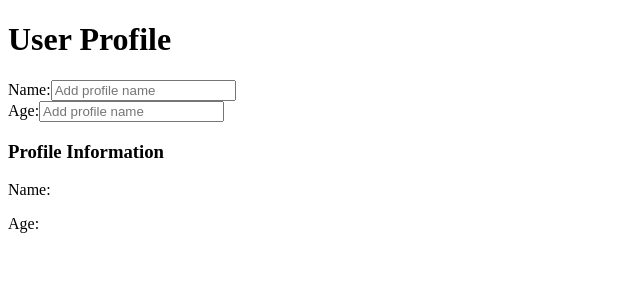
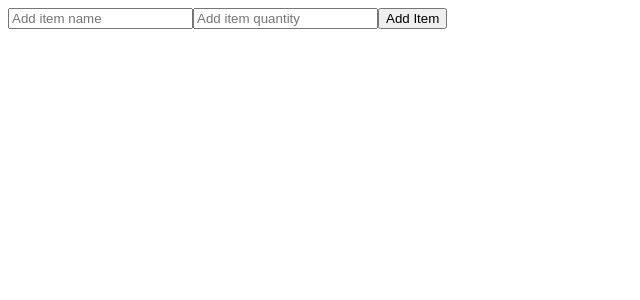
Before and after one commit to G1DY/React-Demo, a React (Vite) app in the folder react-demos/: page / in a window 1280 px wide. Shown: the top 300 px of the page, without its empty margins (0-640 px from the left). Built offline with nearby package versions, Linux system fonts and the light colour scheme.

Commit message:
shoppingList using usestate

```diff
--- a/react-demos/src/App.jsx
+++ b/react-demos/src/App.jsx
@@ -1,11 +1,11 @@
 import React from 'react'
-import Profile from './Components/Profile'
+import ShopingList from './Components/ShopingList'
 
 
 const App = () => {
   return (
     <div>
-      <Profile/>
+      <ShopingList/>
     </div>
   )
 }
--- /dev/null
+++ b/react-demos/src/Components/ShopingList.jsx
@@ -0,0 +1,36 @@
+import React, { useState } from 'react'
+
+const ShopingList = () => {
+    const [items, setItems] = useState([]);
+    const [name, setName] = useState('');
+    const [quantity, setQuantity] = useState('');
+    const handleSubmit = (e) => {
+        e.preventDefault();
+
+        if (!name || !quantity) return;
+        const newItem = {
+            name,
+            quantity: parseInt(quantity),
+        };
+        setItems((prevItem) => [...prevItem, newItem]);
+        setName('');
+        setQuantity('');
+    };
+  return (
+    <div>
+        <form onSubmit={handleSubmit}>
+            <input type="text" name='name' placeholder='Add item name' onChange={(e) => setName(e.target.value)} value={name} />
+            <input type="number" name='quantity' placeholder='Add item quantity' onChange={(e) => setQuantity(e.target.value)} value={quantity} />
+            <button type='submit'>Add Item</button>
+        </form>
+
+    <ul>
+        {items.map((item, index) => (
+            <li key={index}>{item.name} Quantity: {item.quantity}</li>
+        ))}
+    </ul>
+    </div>
+  )
+}
+
+export default ShopingList
```
